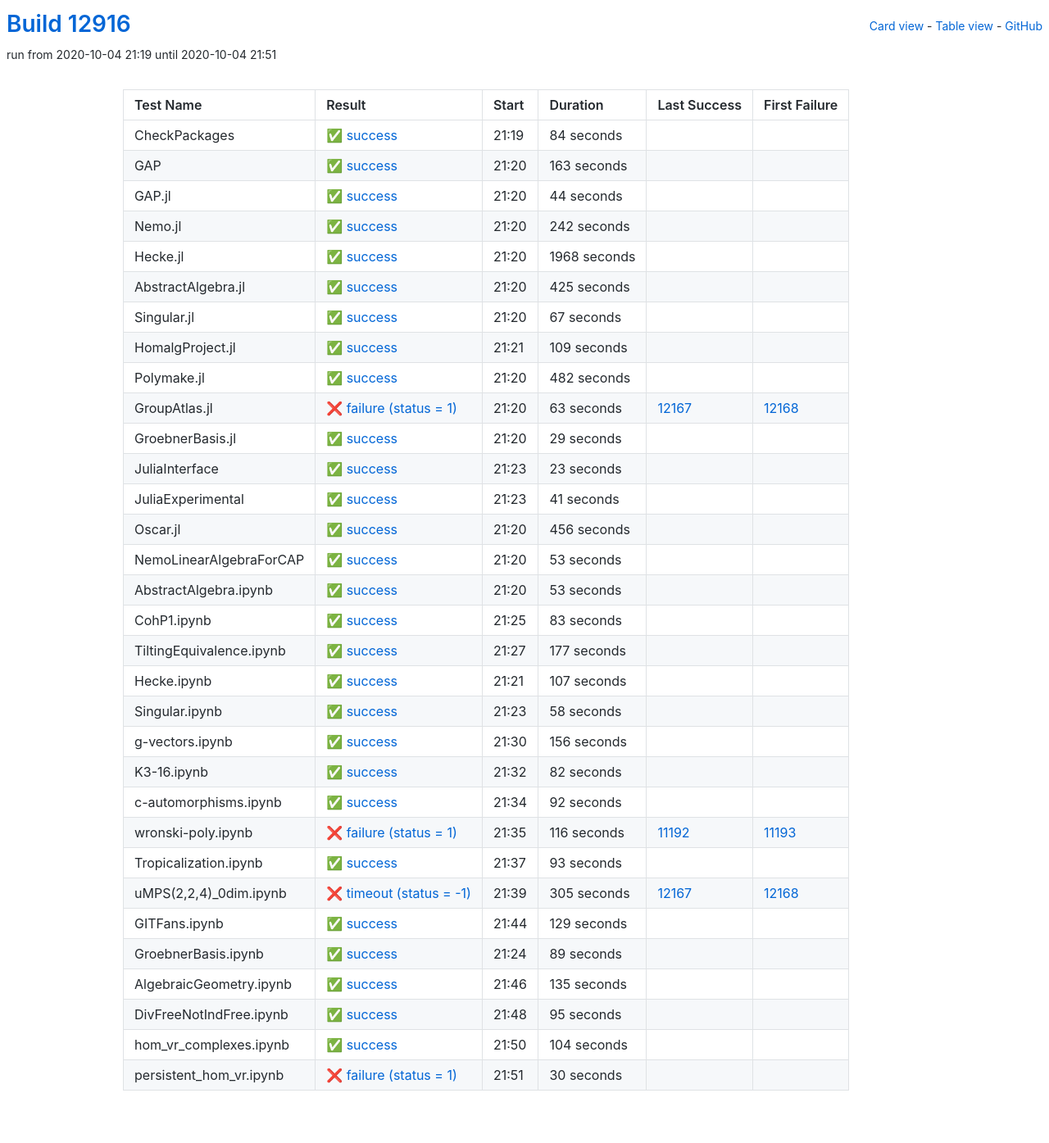
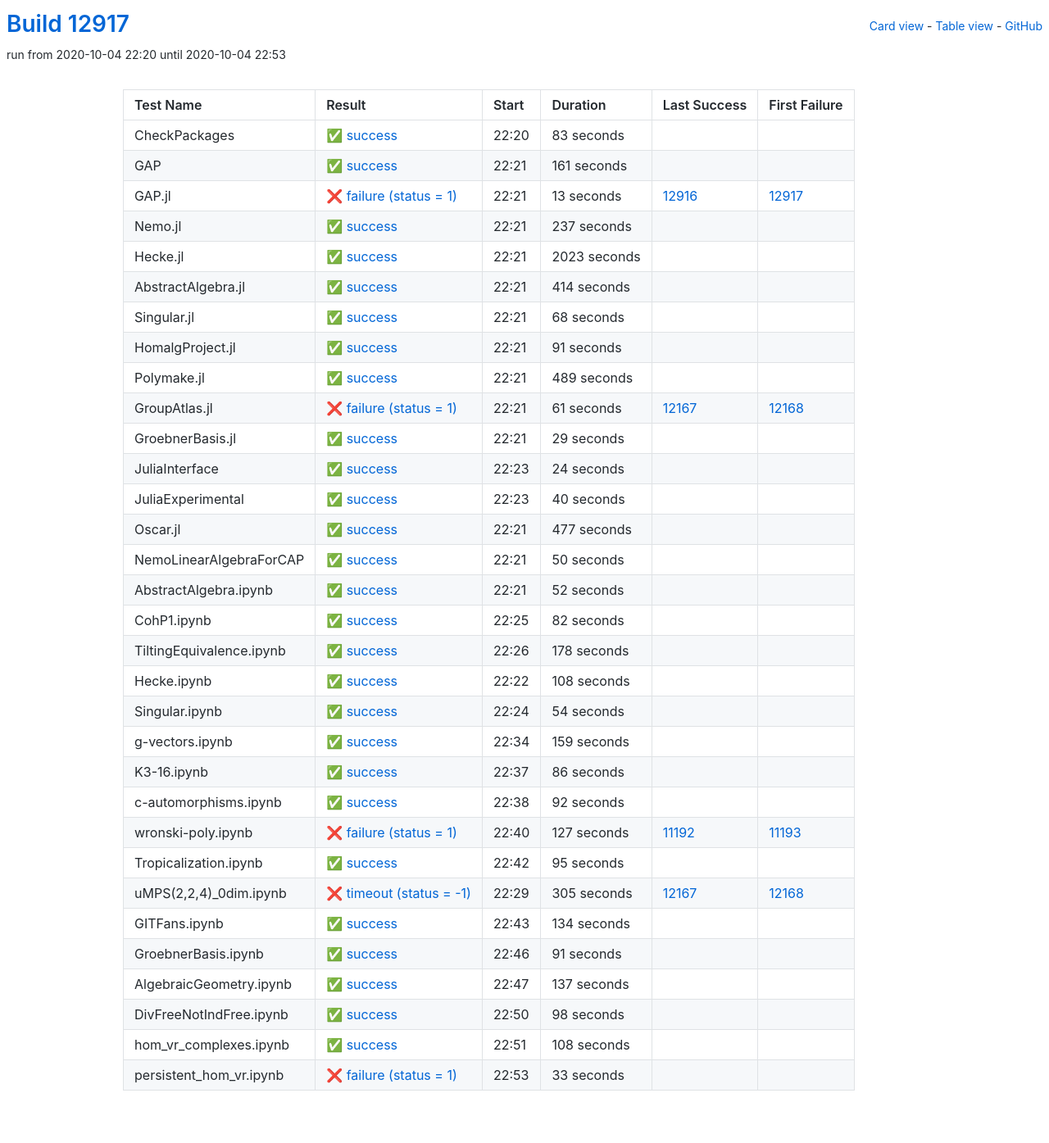
Before and after one commit to oscar-system/oscar-ci-status, a Jekyll site: the page built from table.html, in a window 1280 px wide. Shown: the whole page at 82% size. Built offline with Jekyll 4.4.1, drawn with Linux system fonts in a browser that asks for light colours.

Commit message:
Build #12917

```diff
--- a/_data/ci.yml
+++ b/_data/ci.yml
@@ -1,6 +1,6 @@
 ---
-build: 12916
-build_url: https://oscarci.mathematik.uni-kl.de/job/oscar/12916/
+build: 12917
+build_url: https://oscarci.mathematik.uni-kl.de/job/oscar/12917/
 job: oscar
 organization: oscar-system
 repo: oscar-ci-status
@@ -8,128 +8,128 @@
 tests:
 - name: CheckPackages
   id: checkpackages
-  log: https://oscarci.mathematik.uni-kl.de/job/oscar/12916/artifact/logs/build-12916/CheckPackages.log
-  start: 2020-10-04 21:19
+  log: https://oscarci.mathematik.uni-kl.de/job/oscar/12917/artifact/logs/build-12917/CheckPackages.log
+  start: 2020-10-04 22:20
   success: true
   exitcode: 0
   status: success
-  duration: 84
+  duration: 83
   last_success: false
   last_success_url:
   first_failure: false
   first_failure_url:
 - name: GAP
   id: gap
-  log: https://oscarci.mathematik.uni-kl.de/job/oscar/12916/artifact/logs/build-12916/GAP.log
-  start: 2020-10-04 21:20
+  log: https://oscarci.mathematik.uni-kl.de/job/oscar/12917/artifact/logs/build-12917/GAP.log
+  start: 2020-10-04 22:21
   success: true
   exitcode: 0
   status: success
-  duration: 163
+  duration: 161
   last_success: false
   last_success_url:
   first_failure: false
   first_failure_url:
 - name: GAP.jl
   id: gap-jl
-  log: https://oscarci.mathematik.uni-kl.de/job/oscar/12916/artifact/logs/build-12916/GAP.jl.log
-  start: 2020-10-04 21:20
+  log: https://oscarci.mathematik.uni-kl.de/job/oscar/12917/artifact/logs/build-12917/GAP.jl.log
+  start: 2020-10-04 22:21
+  success: false
+  exitcode: 1
+  status: failure
+  duration: 13
+  last_success: 12916
+  last_success_url: https://oscarci.mathematik.uni-kl.de/job/oscar/12916/
+  first_failure: 12917
+  first_failure_url: https://oscarci.mathematik.uni-kl.de/job/oscar/12917/
+- name: Nemo.jl
+  id: nemo-jl
+  log: https://oscarci.mathematik.uni-kl.de/job/oscar/12917/artifact/logs/build-12917/Nemo.jl.log
+  start: 2020-10-04 22:21
   success: true
   exitcode: 0
   status: success
-  duration: 44
-  last_success: false
-  last_success_url:
-  first_failure: false
-  first_failure_url:
-- name: Nemo.jl
-  id: nemo-jl
-  log: https://oscarci.mathematik.uni-kl.de/job/oscar/12916/artifact/logs/build-12916/Nemo.jl.log
-  start: 2020-10-04 21:20
-  success: true
-  exitcode: 0
-  status: success
-  duration: 242
+  duration: 237
   last_success: false
   last_success_url:
   first_failure: false
   first_failure_url:
 - name: Hecke.jl
   id: hecke-jl
-  log: https://oscarci.mathematik.uni-kl.de/job/oscar/12916/artifact/logs/build-12916/Hecke.jl.log
-  start: 2020-10-04 21:20
+  log: https://oscarci.mathematik.uni-kl.de/job/oscar/12917/artifact/logs/build-12917/Hecke.jl.log
+  start: 2020-10-04 22:21
   success: true
   exitcode: 0
   status: success
-  duration: 1968
+  duration: 2023
   last_success: false
   last_success_url:
   first_failure: false
   first_failure_url:
 - name: AbstractAlgebra.jl
   id: abstractalgebra-jl
-  log: https://oscarci.mathematik.uni-kl.de/job/oscar/12916/artifact/logs/build-12916/AbstractAlgebra.jl.log
-  start: 2020-10-04 21:20
+  log: https://oscarci.mathematik.uni-kl.de/job/oscar/12917/artifact/logs/build-12917/AbstractAlgebra.jl.log
+  start: 2020-10-04 22:21
   success: true
   exitcode: 0
   status: success
-  duration: 425
+  duration: 414
   last_success: false
   last_success_url:
   first_failure: false
   first_failure_url:
 - name: Singular.jl
   id: singular-jl
-  log: https://oscarci.mathematik.uni-kl.de/job/oscar/12916/artifact/logs/build-12916/Singular.jl.log
-  start: 2020-10-04 21:20
+  log: https://oscarci.mathematik.uni-kl.de/job/oscar/12917/artifact/logs/build-12917/Singular.jl.log
+  start: 2020-10-04 22:21
   success: true
   exitcode: 0
   status: success
-  duration: 67
+  duration: 68
   last_success: false
   last_success_url:
   first_failure: false
   first_failure_url:
 - name: HomalgProject.jl
   id: homalgproject-jl
-  log: https://oscarci.mathematik.uni-kl.de/job/oscar/12916/artifact/logs/build-12916/HomalgProject.jl.log
-  start: 2020-10-04 21:21
+  log: https://oscarci.mathematik.uni-kl.de/job/oscar/12917/artifact/logs/build-12917/HomalgProject.jl.log
+  start: 2020-10-04 22:21
   success: true
   exitcode: 0
   status: success
-  duration: 109
+  duration: 91
   last_success: false
   last_success_url:
   first_failure: false
   first_failure_url:
 - name: Polymake.jl
   id: polymake-jl
-  log: https://oscarci.mathematik.uni-kl.de/job/oscar/12916/artifact/logs/build-12916/Polymake.jl.log
-  start: 2020-10-04 21:20
+  log: https://oscarci.mathematik.uni-kl.de/job/oscar/12917/artifact/logs/build-12917/Polymake.jl.log
+  start: 2020-10-04 22:21
   success: true
   exitcode: 0
   status: success
-  duration: 482
+  duration: 489
   last_success: false
   last_success_url:
   first_failure: false
   first_failure_url:
 - name: GroupAtlas.jl
   id: groupatlas-jl
-  log: https://oscarci.mathematik.uni-kl.de/job/oscar/12916/artifact/logs/build-12916/GroupAtlas.jl.log
-  start: 2020-10-04 21:20
+  log: https://oscarci.mathematik.uni-kl.de/job/oscar/12917/artifact/logs/build-12917/GroupAtlas.jl.log
+  start: 2020-10-04 22:21
   success: false
   exitcode: 1
   status: failure
-  duration: 63
+  duration: 61
   last_success: 12167
   last_success_url: https://oscarci.mathematik.uni-kl.de/job/oscar/12167/
   first_failure: 12168
   first_failure_url: https://oscarci.mathematik.uni-kl.de/job/oscar/12168/
 - name: GroebnerBasis.jl
   id: groebnerbasis-jl
-  log: https://oscarci.mathematik.uni-kl.de/job/oscar/12916/artifact/logs/build-12916/GroebnerBasis.jl.log
-  start: 2020-10-04 21:20
+  log: https://oscarci.mathematik.uni-kl.de/job/oscar/12917/artifact/logs/build-12917/GroebnerBasis.jl.log
+  start: 2020-10-04 22:21
   success: true
   exitcode: 0
   status: success
@@ -140,128 +140,68 @@
   first_failure_url:
 - name: JuliaInterface
   id: juliainterface
-  log: https://oscarci.mathematik.uni-kl.de/job/oscar/12916/artifact/logs/build-12916/JuliaInterface.log
-  start: 2020-10-04 21:23
+  log: https://oscarci.mathematik.uni-kl.de/job/oscar/12917/artifact/logs/build-12917/JuliaInterface.log
+  start: 2020-10-04 22:23
   success: true
   exitcode: 0
   status: success
-  duration: 23
+  duration: 24
   last_success: false
   last_success_url:
   first_failure: false
   first_failure_url:
 - name: JuliaExperimental
   id: juliaexperimental
-  log: https://oscarci.mathematik.uni-kl.de/job/oscar/12916/artifact/logs/build-12916/JuliaExperimental.log
-  start: 2020-10-04 21:23
+  log: https://oscarci.mathematik.uni-kl.de/job/oscar/12917/artifact/logs/build-12917/JuliaExperimental.log
+  start: 2020-10-04 22:23
   success: true
   exitcode: 0
   status: success
-  duration: 41
+  duration: 40
   last_success: false
   last_success_url:
   first_failure: false
   first_failure_url:
 - name: Oscar.jl
   id: oscar-jl
-  log: https://oscarci.mathematik.uni-kl.de/job/oscar/12916/artifact/logs/build-12916/Oscar.jl.log
-  start: 2020-10-04 21:20
+  log: https://oscarci.mathematik.uni-kl.de/job/oscar/12917/artifact/logs/build-12917/Oscar.jl.log
+  start: 2020-10-04 22:21
   success: true
   exitcode: 0
   status: success
-  duration: 456
+  duration: 477
   last_success: false
   last_success_url:
   first_failure: false
   first_failure_url:
 - name: NemoLinearAlgebraForCAP
   id: nemolinearalgebraforcap
-  log: https://oscarci.mathematik.uni-kl.de/job/oscar/12916/artifact/logs/build-12916/NemoLinearAlgebraForCAP.log
-  start: 2020-10-04 21:20
+  log: https://oscarci.mathematik.uni-kl.de/job/oscar/12917/artifact/logs/build-12917/NemoLinearAlgebraForCAP.log
+  start: 2020-10-04 22:21
   success: true
   exitcode: 0
   status: success
-  duration: 53
+  duration: 50
   last_success: false
   last_success_url:
   first_failure: false
   first_failure_url:
 - name: AbstractAlgebra.ipynb
   id: abstractalgebra-ipynb
-  log: https://oscarci.mathematik.uni-kl.de/job/oscar/12916/artifact/logs/build-12916/AbstractAlgebra.ipynb.log
-  start: 2020-10-04 21:20
+  log: https://oscarci.mathematik.uni-kl.de/job/oscar/12917/artifact/logs/build-12917/AbstractAlgebra.ipynb.log
+  start: 2020-10-04 22:21
   success: true
   exitcode: 0
   status: success
-  duration: 53
+  duration: 52
   last_success: false
   last_success_url:
   first_failure: false
   first_failure_url:
 - name: CohP1.ipynb
   id: cohp1-ipynb
-  log: https://oscarci.mathematik.uni-kl.de/job/oscar/12916/artifact/logs/build-12916/CohP1.ipynb.log
-  start: 2020-10-04 21:25
-  success: true
-  exitcode: 0
-  status: success
-  duration: 83
-  last_success: false
-  last_success_url:
-  first_failure: false
-  first_failure_url:
-- name: TiltingEquivalence.ipynb
-  id: tiltingequivalence-ipynb
-  log: https://oscarci.mathematik.uni-kl.de/job/oscar/12916/artifact/logs/build-12916/TiltingEquivalence.ipynb.log
-  start: 2020-10-04 21:27
-  success: true
-  exitcode: 0
-  status: success
-  duration: 177
-  last_success: false
-  last_success_url:
-  first_failure: false
-  first_failure_url:
-- name: Hecke.ipynb
-  id: hecke-ipynb
-  log: https://oscarci.mathematik.uni-kl.de/job/oscar/12916/artifact/logs/build-12916/Hecke.ipynb.log
-  start: 2020-10-04 21:21
-  success: true
-  exitcode: 0
-  status: success
-  duration: 107
-  last_success: false
-  last_success_url:
-  first_failure: false
-  first_failure_url:
-- name: Singular.ipynb
-  id: singular-ipynb
-  log: https://oscarci.mathematik.uni-kl.de/job/oscar/12916/artifact/logs/build-12916/Singular.ipynb.log
-  start: 2020-10-04 21:23
-  success: true
-  exitcode: 0
-  status: success
-  duration: 58
-  last_success: false
-  last_success_url:
-  first_failure: false
-  first_failure_url:
-- name: g-vectors.ipynb
-  id: g-vectors-ipynb
-  log: https://oscarci.mathematik.uni-kl.de/job/oscar/12916/artifact/logs/build-12916/g-vectors.ipynb.log
-  start: 2020-10-04 21:30
-  success: true
-  exitcode: 0
-  status: success
-  duration: 156
-  last_success: false
-  last_success_url:
-  first_failure: false
-  first_failure_url:
-- name: K3-16.ipynb
-  id: k3-16-ipynb
-  log: https://oscarci.mathematik.uni-kl.de/job/oscar/12916/artifact/logs/build-12916/K3-16.ipynb.log
-  start: 2020-10-04 21:32
+  log: https://oscarci.mathematik.uni-kl.de/job/oscar/12917/artifact/logs/build-12917/CohP1.ipynb.log
+  start: 2020-10-04 22:25
   success: true
   exitcode: 0
   status: success
@@ -270,10 +210,70 @@
   last_success_url:
   first_failure: false
   first_failure_url:
+- name: TiltingEquivalence.ipynb
+  id: tiltingequivalence-ipynb
+  log: https://oscarci.mathematik.uni-kl.de/job/oscar/12917/artifact/logs/build-12917/TiltingEquivalence.ipynb.log
+  start: 2020-10-04 22:26
+  success: true
+  exitcode: 0
+  status: success
+  duration: 178
+  last_success: false
+  last_success_url:
+  first_failure: false
+  first_failure_url:
+- name: Hecke.ipynb
+  id: hecke-ipynb
+  log: https://oscarci.mathematik.uni-kl.de/job/oscar/12917/artifact/logs/build-12917/Hecke.ipynb.log
+  start: 2020-10-04 22:22
+  success: true
+  exitcode: 0
+  status: success
+  duration: 108
+  last_success: false
+  last_success_url:
+  first_failure: false
+  first_failure_url:
+- name: Singular.ipynb
+  id: singular-ipynb
+  log: https://oscarci.mathematik.uni-kl.de/job/oscar/12917/artifact/logs/build-12917/Singular.ipynb.log
+  start: 2020-10-04 22:24
+  success: true
+  exitcode: 0
+  status: success
+  duration: 54
+  last_success: false
+  last_success_url:
+  first_failure: false
+  first_failure_url:
+- name: g-vectors.ipynb
+  id: g-vectors-ipynb
+  log: https://oscarci.mathematik.uni-kl.de/job/oscar/12917/artifact/logs/build-12917/g-vectors.ipynb.log
+  start: 2020-10-04 22:34
+  success: true
+  exitcode: 0
+  status: success
+  duration: 159
+  last_success: false
+  last_success_url:
+  first_failure: false
+  first_failure_url:
+- name: K3-16.ipynb
+  id: k3-16-ipynb
+  log: https://oscarci.mathematik.uni-kl.de/job/oscar/12917/artifact/logs/build-12917/K3-16.ipynb.log
+  start: 2020-10-04 22:37
+  success: true
+  exitcode: 0
+  status: success
+  duration: 86
+  last_success: false
+  last_success_url:
+  first_failure: false
+  first_failure_url:
 - name: c-automorphisms.ipynb
   id: c-automorphisms-ipynb
-  log: https://oscarci.mathematik.uni-kl.de/job/oscar/12916/artifact/logs/build-12916/c-automorphisms.ipynb.log
-  start: 2020-10-04 21:34
+  log: https://oscarci.mathematik.uni-kl.de/job/oscar/12917/artifact/logs/build-12917/c-automorphisms.ipynb.log
+  start: 2020-10-04 22:38
   success: true
   exitcode: 0
   status: success
@@ -284,32 +284,32 @@
   first_failure_url:
 - name: wronski-poly.ipynb
   id: wronski-poly-ipynb
-  log: https://oscarci.mathematik.uni-kl.de/job/oscar/12916/artifact/logs/build-12916/wronski-poly.ipynb.log
-  start: 2020-10-04 21:35
+  log: https://oscarci.mathematik.uni-kl.de/job/oscar/12917/artifact/logs/build-12917/wronski-poly.ipynb.log
+  start: 2020-10-04 22:40
   success: false
   exitcode: 1
   status: failure
-  duration: 116
+  duration: 127
   last_success: 11192
   last_success_url: https://oscarci.mathematik.uni-kl.de/job/oscar/11192/
   first_failure: 11193
   first_failure_url: https://oscarci.mathematik.uni-kl.de/job/oscar/11193/
 - name: Tropicalization.ipynb
   id: tropicalization-ipynb
-  log: https://oscarci.mathematik.uni-kl.de/job/oscar/12916/artifact/logs/build-12916/Tropicalization.ipynb.log
-  start: 2020-10-04 21:37
+  log: https://oscarci.mathematik.uni-kl.de/job/oscar/12917/artifact/logs/build-12917/Tropicalization.ipynb.log
+  start: 2020-10-04 22:42
   success: true
   exitcode: 0
   status: success
-  duration: 93
+  duration: 95
   last_success: false
   last_success_url:
   first_failure: false
   first_failure_url:
 - name: uMPS(2,2,4)_0dim.ipynb
   id: umps-2-2-4-0dim-ipynb
-  log: https://oscarci.mathematik.uni-kl.de/job/oscar/12916/artifact/logs/build-12916/uMPS-2-2-4-_0dim.ipynb.log
-  start: 2020-10-04 21:39
+  log: https://oscarci.mathematik.uni-kl.de/job/oscar/12917/artifact/logs/build-12917/uMPS-2-2-4-_0dim.ipynb.log
+  start: 2020-10-04 22:29
   success: false
   exitcode: -1
   status: timeout
@@ -320,72 +320,72 @@
   first_failure_url: https://oscarci.mathematik.uni-kl.de/job/oscar/12168/
 - name: GITFans.ipynb
   id: gitfans-ipynb
-  log: https://oscarci.mathematik.uni-kl.de/job/oscar/12916/artifact/logs/build-12916/GITFans.ipynb.log
-  start: 2020-10-04 21:44
+  log: https://oscarci.mathematik.uni-kl.de/job/oscar/12917/artifact/logs/build-12917/GITFans.ipynb.log
+  start: 2020-10-04 22:43
   success: true
   exitcode: 0
   status: success
-  duration: 129
+  duration: 134
   last_success: false
   last_success_url:
   first_failure: false
   first_failure_url:
 - name: GroebnerBasis.ipynb
   id: groebnerbasis-ipynb
-  log: https://oscarci.mathematik.uni-kl.de/job/oscar/12916/artifact/logs/build-12916/GroebnerBasis.ipynb.log
-  start: 2020-10-04 21:24
+  log: https://oscarci.mathematik.uni-kl.de/job/oscar/12917/artifact/logs/build-12917/GroebnerBasis.ipynb.log
+  start: 2020-10-04 22:46
   success: true
   exitcode: 0
   status: success
-  duration: 89
+  duration: 91
   last_success: false
   last_success_url:
   first_failure: false
   first_failure_url:
 - name: AlgebraicGeometry.ipynb
   id: algebraicgeometry-ipynb
-  log: https://oscarci.mathematik.uni-kl.de/job/oscar/12916/artifact/logs/build-12916/AlgebraicGeometry.ipynb.log
-  start: 2020-10-04 21:46
+  log: https://oscarci.mathematik.uni-kl.de/job/oscar/12917/artifact/logs/build-12917/AlgebraicGeometry.ipynb.log
+  start: 2020-10-04 22:47
   success: true
   exitcode: 0
   status: success
-  duration: 135
+  duration: 137
   last_success: false
   last_success_url:
   first_failure: false
   first_failure_url:
 - name: DivFreeNotIndFree.ipynb
   id: divfreenotindfree-ipynb
-  log: https://oscarci.mathematik.uni-kl.de/job/oscar/12916/artifact/logs/build-12916/DivFreeNotIndFree.ipynb.log
-  start: 2020-10-04 21:48
+  log: https://oscarci.mathematik.uni-kl.de/job/oscar/12917/artifact/logs/build-12917/DivFreeNotIndFree.ipynb.log
+  start: 2020-10-04 22:50
   success: true
   exitcode: 0
   status: success
-  duration: 95
+  duration: 98
   last_success: false
   last_success_url:
   first_failure: false
   first_failure_url:
 - name: hom_vr_complexes.ipynb
   id: hom-vr-complexes-ipynb
-  log: https://oscarci.mathematik.uni-kl.de/job/oscar/12916/artifact/logs/build-12916/hom_vr_complexes.ipynb.log
-  start: 2020-10-04 21:50
+  log: https://oscarci.mathematik.uni-kl.de/job/oscar/12917/artifact/logs/build-12917/hom_vr_complexes.ipynb.log
+  start: 2020-10-04 22:51
   success: true
   exitcode: 0
   status: success
-  duration: 104
+  duration: 108
   last_success: false
   last_success_url:
   first_failure: false
   first_failure_url:
 - name: persistent_hom_vr.ipynb
   id: persistent-hom-vr-ipynb
-  log: https://oscarci.mathematik.uni-kl.de/job/oscar/12916/artifact/logs/build-12916/persistent_hom_vr.ipynb.log
-  start: 2020-10-04 21:51
+  log: https://oscarci.mathematik.uni-kl.de/job/oscar/12917/artifact/logs/build-12917/persistent_hom_vr.ipynb.log
+  start: 2020-10-04 22:53
   success: false
   exitcode: 1
   status: failure
-  duration: 30
+  duration: 33
   last_success: false
   last_success_url:
   first_failure: false
```
Also changed, not shown: README.md.
